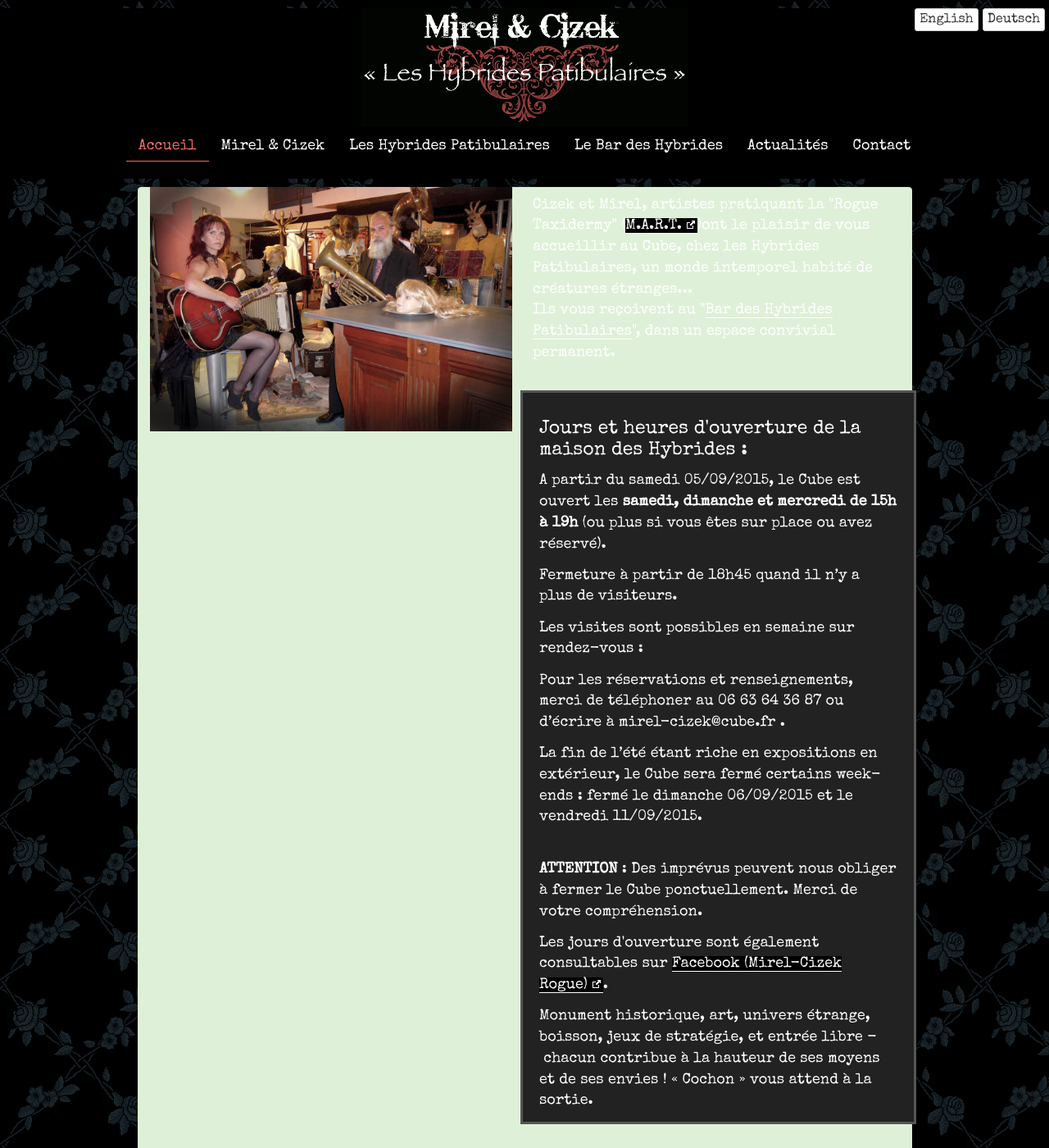
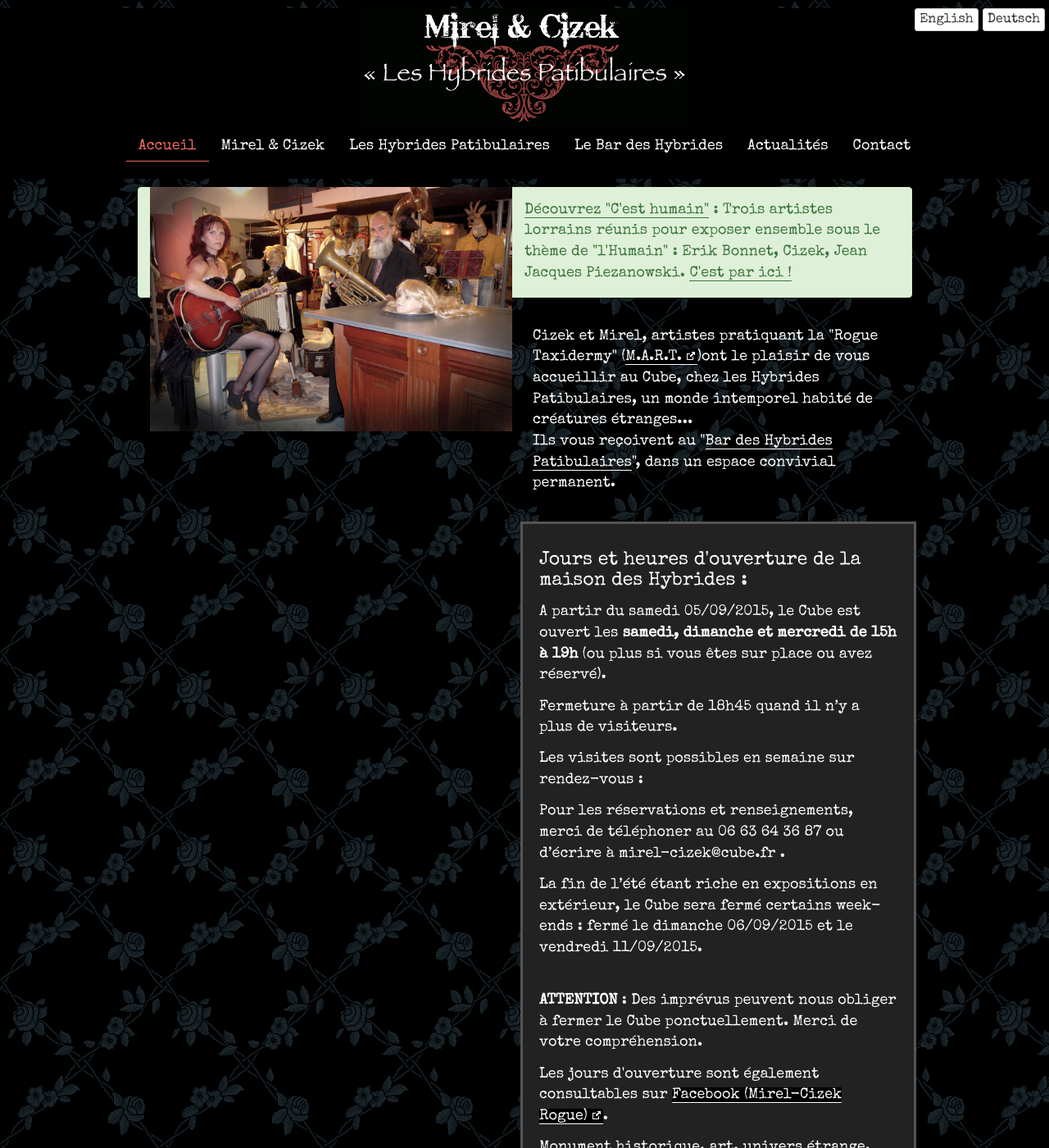
Before and after one commit to le-cube/le-cube.github.io, a Jekyll site: the page built from index.html, in a window 1280 px wide and 1400 px high. Shown: the whole window at 82% size. Built offline with Jekyll 4.4.1, drawn with Linux system fonts in a browser that asks for light colours; some of the changed text lies outside the part shown.

Commit message:
Update index.html

```diff
--- a/index.html
+++ b/index.html
@@ -11,6 +11,10 @@ weight : 10
       <img src="{{ site.baseurl }}/img/mirel-cizek-au-bar-des-hybrides-patibulaires.jpg" alt="Mirel & Cizek au Bar des Hybrides Patibulaires" class="img-responsive">
 
     </div>
+    <div class="alert alert-success" role="alert">
+     <p><a href="/c-est-humain">Découvrez "C'est humain"</a> : Trois artistes lorrains réunis pour exposer ensemble
+     sous le thème de "l'Humain" : Erik Bonnet, Cizek, Jean Jacques Piezanowski. <a href="/c-est-humain" style="color: #3c763d;">C'est par ici !</a></p>
+      </div>
     <div class="col-md-6 homeText">
       <p>
         Cizek et Mirel, artistes pratiquant la "Rogue Taxidermy" (<a href="http://www.roguetaxidermy.com/">M.A.R.T.</a>)ont le plaisir de vous accueillir au Cube, chez les Hybrides Patibulaires, un monde intemporel habité de créatures étranges... <br>
@@ -18,10 +22,7 @@ weight : 10
       </p>
       {% include _horaires.html %}
     </div>
-      <div class="alert alert-success" role="alert">
 
-     <p><a href="/c-est-humain">Découvrez "C'est humain"</a> : Trois artistes lorrains réunis pour exposer ensemble sous le thème de "l'Humain" : Erik Bonnet, Cizek, Jean Jacques Piezanowski. <a href="/c-est-humain" style="color: #3c763d;">C'est par ici !</a></p>
-      </div>
   </div>
 </div>
 <!-- github version -->
```
